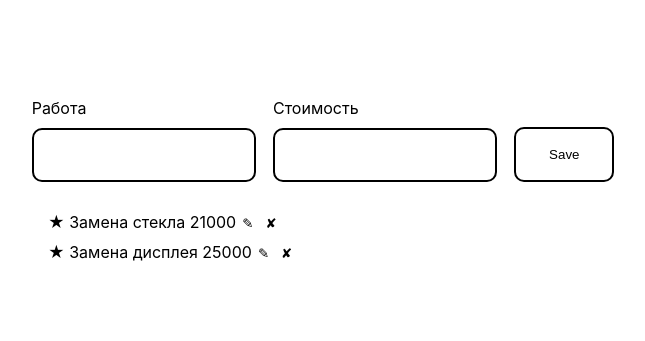
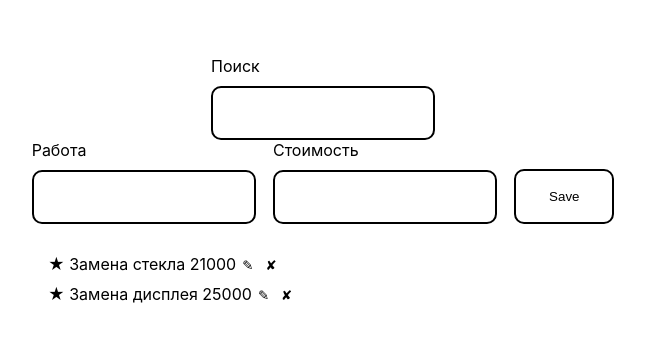
Before and after one commit to BVyacheslav/react-course, a React (Create React App) app: page / in a window 1280 px wide. Shown: the part 215-556 px from the top of the page, without its empty margins (317-962 px from the left). Built offline with nearby package versions, Linux system fonts and the light colour scheme.

Commit message:
Реализован фильтр

```diff
--- a/src/App.js
+++ b/src/App.js
@@ -1,11 +1,13 @@
 import './App.css';
 import { Table } from './components';
 import { Form } from './components';
+import { FilterPanel } from './components';
 
 function App() {
 
   return (
     <div className="App">
+      <FilterPanel />
       <Form />
       <Table />
     </div>
--- /dev/null
+++ b/src/components/FilterPanel/FilterPanel.js
@@ -0,0 +1,20 @@
+import { useDispatch, useSelector } from "react-redux";
+import { SET_TYPE_FILTER } from "../../redux/actions";
+
+export const FilterPanel = () => {
+
+  const dispatch = useDispatch();
+  const { typeFilter } = useSelector((state) => state.filter);
+
+  return (
+    <div className="inputWrapper">
+      <label htmlFor="filter">Поиск</label>
+      <input id="filter" value={typeFilter} onChange={(e) => {
+        dispatch({
+          type: SET_TYPE_FILTER,
+          payload: e.target.value,
+        });
+      }} />
+    </div>
+  )
+}
--- /dev/null
+++ b/src/components/FilterPanel/index.js
@@ -0,0 +1 @@
+export { FilterPanel } from './FilterPanel';
--- a/src/components/Table/Table.js
+++ b/src/components/Table/Table.js
@@ -6,6 +6,7 @@ export const Table = () => {
   const dispatch = useDispatch();
   const { items } = useSelector((state) => state.items);
   const { selectedItemId } = useSelector((state) => state.form);
+  const { typeFilter } = useSelector((state) => state.filter);
 
   const handleEdit = (item) => (e) => {
     dispatch({
@@ -39,6 +40,7 @@ export const Table = () => {
     <div>
       <div>
         {items.map(item =>
+          item.type.toLowerCase().includes(typeFilter.toLowerCase()) &&
           <div className="item" key={item.id}>
             <span>{'★ ' + item.type + ' ' + item.price}</span>
             <div>
--- a/src/components/index.js
+++ b/src/components/index.js
@@ -1,2 +1,3 @@
 export { Form } from './Form';
 export { Table } from './Table';
+export { FilterPanel } from './FilterPanel';
--- a/src/redux/actions.js
+++ b/src/redux/actions.js
@@ -7,11 +7,13 @@ export const DELETE_ITEM = 'DELETE_ITEM';
 export const SET_SELECTED_ITEM_ID = 'SET_SELECTED_ITEM_ID';
 export const EDIT_ITEM = 'EDIT_ITEM';
 
+export const SET_TYPE_FILTER = 'SET_TYPE_FILTER';
 
 export default {
   SET_PRICE_VALUE,
   SET_TYPE_VALUE,
   DELETE_ITEM,
   ADD_ITEM,
-  EDIT_ITEM
+  EDIT_ITEM,
+  SET_TYPE_FILTER
 };
--- /dev/null
+++ b/src/redux/filterReducer.js
@@ -0,0 +1,19 @@
+import { SET_TYPE_FILTER } from "./actions";
+
+const initialState = {
+  typeFilter: '',
+};
+
+const filterReducer = (state = initialState, action) => {
+  switch (action.type) {
+    case SET_TYPE_FILTER:
+      return {
+        ...state,
+        typeFilter: action.payload
+      }
+    default:
+      return state;
+  }
+};
+
+export default filterReducer;
--- a/src/redux/store.js
+++ b/src/redux/store.js
@@ -6,6 +6,8 @@ import {
 
 import formReducer from './formReducer';
 import itemsReducer from './itemsReducer';
+import filterReducer from './filterReducer';
+
 
 const ReactReduxDevTools = window.__REDUX_DEVTOOLS_EXTENSION__ && window.__REDUX_DEVTOOLS_EXTENSION__();
 
@@ -13,7 +15,8 @@ function configureStore() {
   return legacy_createStore(
     combineReducers({
       form: formReducer,
-      items: itemsReducer
+      items: itemsReducer,
+      filter: filterReducer
     }),
     undefined,
     compose(
```
